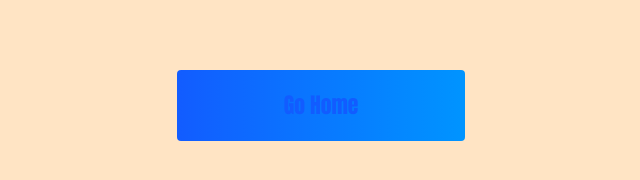
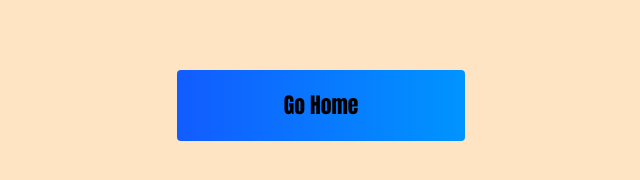
Before and after one commit to BanditHeelerPDX/javascript-quiz-masters, a plain HTML site: page assets/pages/leaderboard.html in a window 1280 px wide. Shown: the part 362-542 px from the top of the page, without its empty margins (83-723 px from the left). Drawn offline with Linux system fonts and the light colour scheme.

Commit message:
couldn't read button on final page - changed text color to black

```diff
--- a/assets/styles/leaderboard.css
+++ b/assets/styles/leaderboard.css
@@ -27,6 +27,6 @@ body {
     margin-left: 20px;
 }
 .btn {
-    color: rgb(18, 92, 255);
-
+    background-color: rgb(18, 92, 255);
+    color:black;
 }
```
